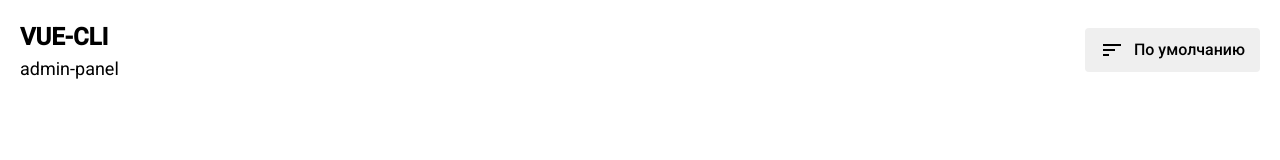
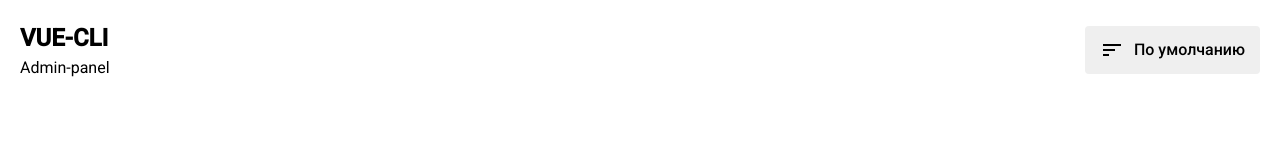
Before and after one commit to niktiin/vue-admin-page, a Vue app: page / in a window 1280 px wide. Shown: the top 160 px of the page. Built offline with nearby package versions, Linux system fonts and the light colour scheme.

Commit message:
Style: Изменение размера элементов
Изменение размера элементов шапки сайта

```diff
--- a/src/App.vue
+++ b/src/App.vue
@@ -3,11 +3,11 @@
     <header class="header">
       <div class="header__title-group">
         <h1 class="header__title">vue-cli</h1>
-        <h2 class="header__subtitle">admin-panel</h2>
+        <h2 class="header__subtitle">Admin-panel</h2>
       </div>
       <div class="filter">
-        <button class="filter__show-button">
-          <span class="material-icons">sort</span>
+        <button class="filter__button filter__button_show">
+          <span class="material-icons filter__sort-icon">sort</span>
           По умолчанию
         </button>
       </div>
@@ -17,6 +17,9 @@
 </template>
 
 <style lang="scss">
+  .wrapper {
+    min-width: 350px;
+  }
   .header {
     width: 100%;
     height: 100px;
@@ -32,21 +35,22 @@
       text-transform: uppercase;
     }
     .header__subtitle {
-      font-size: 18px;
+      font-size: 16px;
       font-weight: 400;
     }
   }
   .filter {
-    .filter__show-button {
+    .filter__button {
+      border: none;
+      border-radius: 4px;
+      padding: 12px 15px;
+
+      font-weight: 500;
+    }
+    .filter__button_show {
       display: flex;
       align-items: center;
       grid-gap: 10px;
-
-      border: none;
-      border-radius: 4px;
-      padding: 10px 15px;
-
-      font-weight: 500;
     }
   }
 </style>
```
